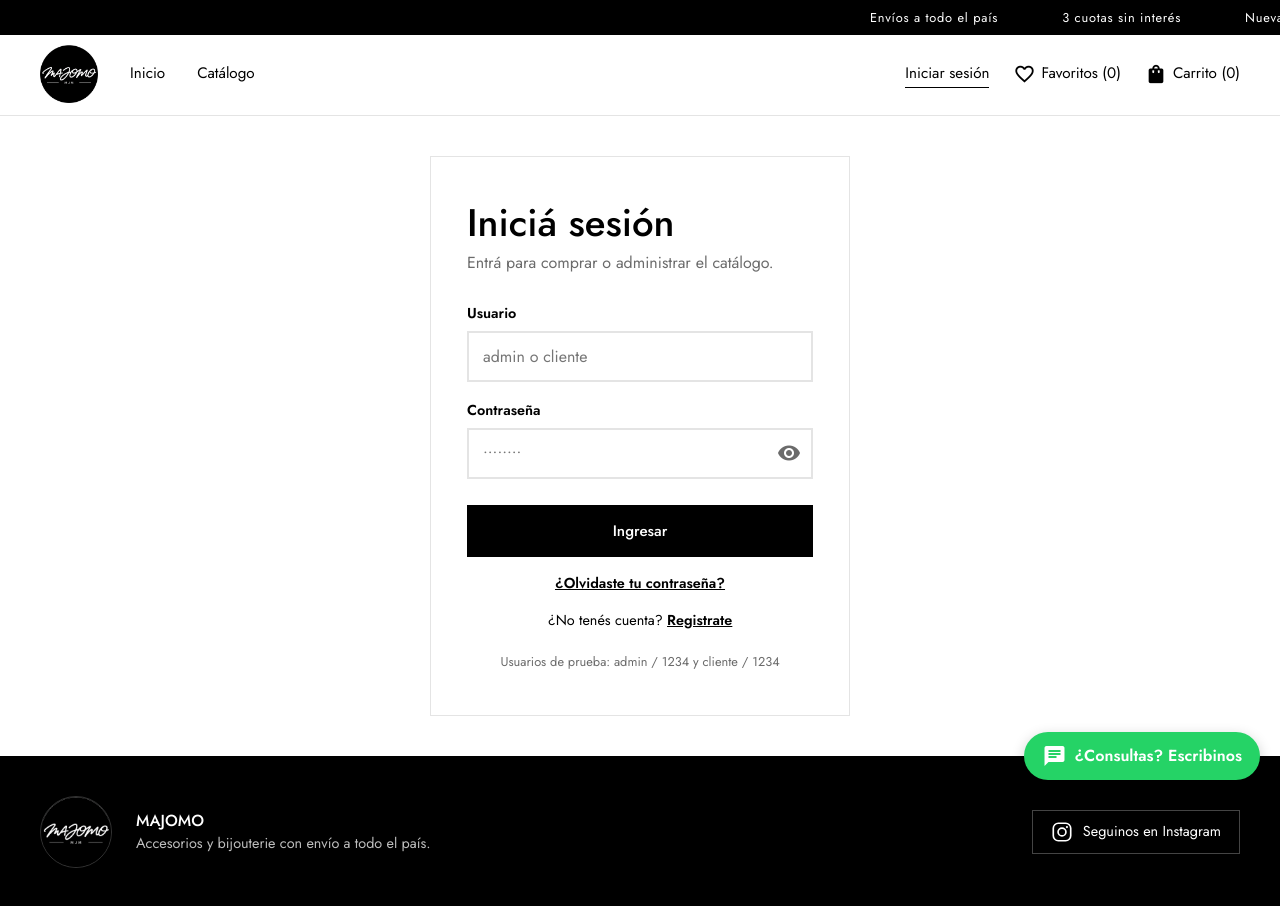
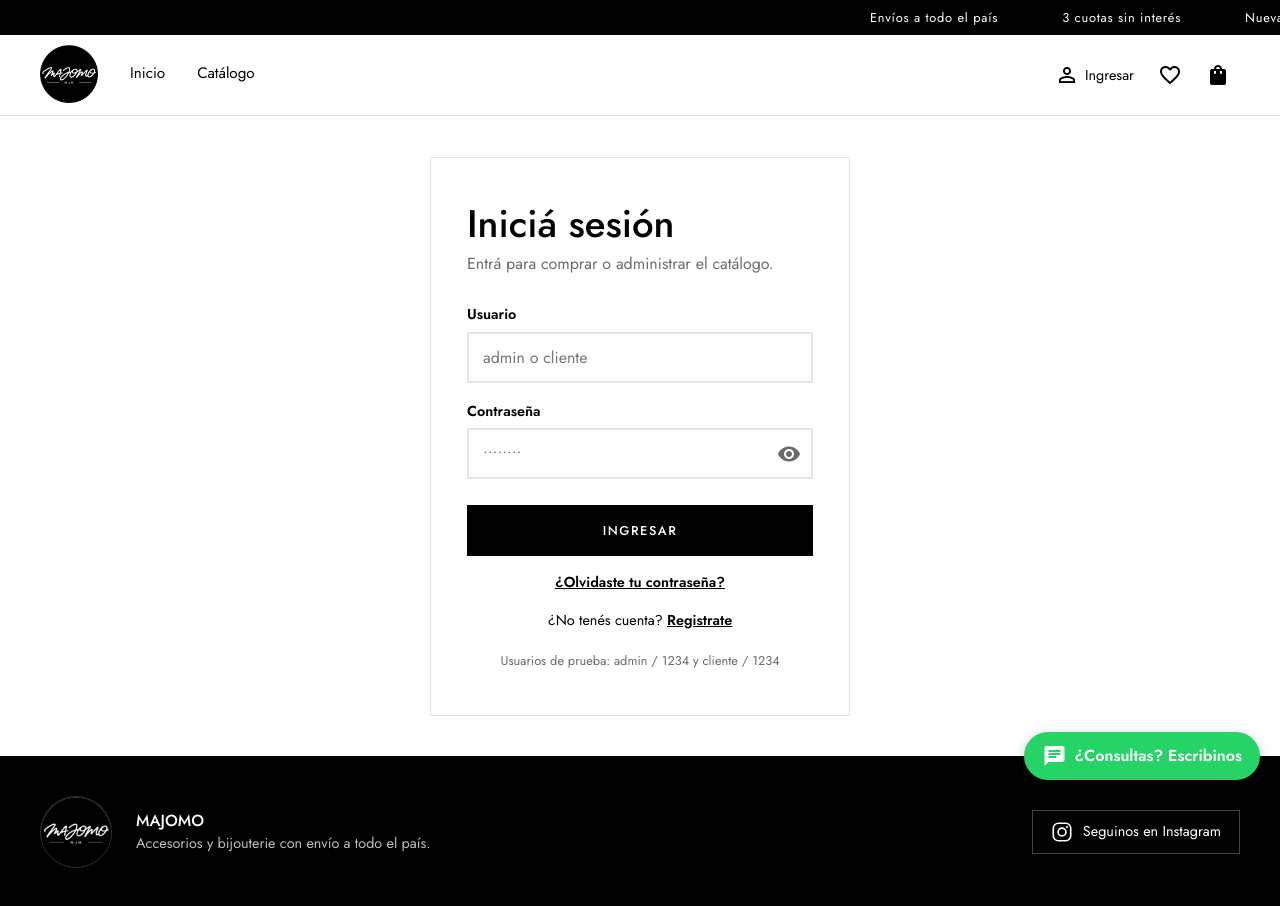
Before and after one commit to brisa10112002/accesorios-app, an Angular app: page /login in a window 1280 px wide. Shown: the top 906 px of the page. Built offline with nearby package versions, Linux system fonts and the light colour scheme.

Commit message:
cambios de estilo

```diff
--- a/src/app/app.html
+++ b/src/app/app.html
@@ -20,18 +20,44 @@
 
   <div class="nav-derecha">
     @if (authService.estaLogueado()) {
-      <span class="nav-usuario">Hola, {{ authService.usuario()?.nombre }}</span>
-      <button class="nav-salir" (click)="cerrarSesion()">Cerrar sesión</button>
+      <div class="cuenta">
+        <button class="nav-icono" (click)="menuAbierto.set(!menuAbierto())" [attr.aria-expanded]="menuAbierto()" aria-label="Mi cuenta">
+          <span class="material-icons" aria-hidden="true">person_outline</span>
+          <span class="nav-icono-texto">{{ authService.usuario()?.nombre }}</span>
+        </button>
+
+        @if (menuAbierto()) {
+          <div class="cuenta-fondo" (click)="menuAbierto.set(false)"></div>
+          <div class="cuenta-menu">
+            <p class="cuenta-saludo">Hola, {{ authService.usuario()?.nombre }}</p>
+            @if (authService.getRol() === 'admin') {
+              <a routerLink="/admin" (click)="menuAbierto.set(false)">Panel de admin</a>
+            }
+            <a routerLink="/favoritos" (click)="menuAbierto.set(false)">Mis favoritos</a>
+            <a routerLink="/carrito" (click)="menuAbierto.set(false)">Mi carrito</a>
+            <button (click)="cerrarSesion()">Cerrar sesión</button>
+          </div>
+        }
+      </div>
     } @else {
-      <a routerLink="/login" routerLinkActive="activo">Iniciar sesión</a>
+      <a routerLink="/login" class="nav-icono" aria-label="Iniciar sesión">
+        <span class="material-icons" aria-hidden="true">person_outline</span>
+        <span class="nav-icono-texto">Ingresar</span>
+      </a>
     }
-    <a routerLink="/favoritos" routerLinkActive="activo" class="nav-carrito">
+
+    <a routerLink="/favoritos" class="nav-icono" [attr.aria-label]="'Favoritos: ' + favoritosService.cantidad()">
       <span class="material-icons" aria-hidden="true">favorite_border</span>
-      Favoritos ({{ favoritosService.cantidad() }})
+      @if (favoritosService.cantidad() > 0) {
+        <span class="nav-contador">{{ favoritosService.cantidad() }}</span>
+      }
     </a>
-    <a routerLink="/carrito" routerLinkActive="activo" class="nav-carrito">
+
+    <a routerLink="/carrito" class="nav-icono" [attr.aria-label]="'Carrito: ' + carritoService.cantidadTotal()">
       <span class="material-icons" aria-hidden="true">shopping_bag</span>
-      Carrito ({{ carritoService.cantidadTotal() }})
+      @if (carritoService.cantidadTotal() > 0) {
+        <span class="nav-contador">{{ carritoService.cantidadTotal() }}</span>
+      }
     </a>
   </div>
 </nav>
--- a/src/app/app.ts
+++ b/src/app/app.ts
@@ -1,4 +1,4 @@
-import { Component, inject } from '@angular/core';
+import { Component, inject, signal } from '@angular/core';
 import { Router, RouterOutlet, RouterLink, RouterLinkActive } from '@angular/router';
 import { CarritoService } from './shared/services/carrito';
 import { AuthService } from './shared/services/auth';
@@ -17,7 +17,10 @@ export class App {
   favoritosService = inject(FavoritosService);
   private router = inject(Router);
 
+  menuAbierto = signal(false);
+
   cerrarSesion() {
+    this.menuAbierto.set(false);
     this.authService.logout();
     this.router.navigate(['/principal']);
   }
--- a/src/app/features/catalogo/detalle/detalle.css
+++ b/src/app/features/catalogo/detalle/detalle.css
@@ -160,9 +160,15 @@
   }
 }
 
+.detalle-info .btn {
+  width: 100%;
+  max-width: 320px;
+}
+
 .detalle-favorito {
   display: flex;
   align-items: center;
+  justify-content: center;
   gap: 8px;
   margin-top: 10px;
 }
--- a/src/styles.css
+++ b/src/styles.css
@@ -116,35 +116,110 @@ nav a.nav-logo {
   margin-left: auto;
   display: flex;
   align-items: center;
-  gap: 24px;
+  gap: 4px;
 }
 
-.nav-usuario {
-  color: var(--gris);
-  font-size: 0.9rem;
-  white-space: nowrap;
-}
-
-.nav-salir {
-  background: none;
-  border: none;
-  color: var(--negro);
-  font: 0.95rem var(--fuente);
-  cursor: pointer;
-  white-space: nowrap;
-  text-decoration: underline;
-  text-underline-offset: 4px;
-}
-
-nav a.nav-carrito {
+.nav-icono {
+  position: relative;
   display: flex;
   align-items: center;
   gap: 6px;
-  white-space: nowrap;
+  background: none;
+  border: none;
+  padding: 8px 10px;
+  color: var(--negro);
+  font: 0.9rem var(--fuente);
+  cursor: pointer;
+  transition: background-color 0.2s;
 }
 
-.nav-carrito .material-icons {
-  font-size: 22px;
+nav a.nav-icono {
+  border-bottom: none;
+  padding-bottom: 8px;
+}
+
+.nav-icono:hover {
+  background-color: var(--gris-claro);
+}
+
+.nav-icono .material-icons {
+  font-size: 24px;
+}
+
+.nav-contador {
+  position: absolute;
+  top: 0;
+  right: -2px;
+  min-width: 17px;
+  height: 17px;
+  padding: 0 4px;
+  border-radius: 9px;
+  box-shadow: 0 0 0 2px var(--blanco);
+  background-color: var(--negro);
+  color: var(--blanco);
+  font-size: 0.65rem;
+  font-weight: 600;
+  display: flex;
+  align-items: center;
+  justify-content: center;
+}
+
+.cuenta {
+  position: relative;
+}
+
+.cuenta-fondo {
+  position: fixed;
+  inset: 0;
+  z-index: 20;
+}
+
+.cuenta-menu {
+  position: absolute;
+  right: 0;
+  top: calc(100% + 10px);
+  z-index: 21;
+  min-width: 210px;
+  background-color: var(--blanco);
+  border: 1px solid var(--linea);
+  box-shadow: 0 12px 30px rgba(0, 0, 0, 0.08);
+  padding: 6px 0;
+  display: flex;
+  flex-direction: column;
+}
+
+.cuenta-saludo {
+  padding: 12px 18px;
+  font-weight: 600;
+  border-bottom: 1px solid var(--linea);
+  margin-bottom: 6px;
+}
+
+.cuenta-menu a,
+.cuenta-menu button {
+  padding: 10px 18px;
+  background: none;
+  border: none;
+  text-align: left;
+  font: 0.9rem var(--fuente);
+  color: var(--negro);
+  text-decoration: none;
+  cursor: pointer;
+}
+
+nav .cuenta-menu a {
+  border-bottom: none;
+}
+
+.cuenta-menu a:hover,
+.cuenta-menu button:hover {
+  background-color: var(--gris-claro);
+}
+
+.cuenta-menu button {
+  border-top: 1px solid var(--linea);
+  margin-top: 6px;
+  padding-top: 12px;
 }
 
 /* Botones */
@@ -154,8 +229,10 @@ nav a.nav-carrito {
   background-color: var(--negro);
   color: var(--blanco);
   border: 1px solid var(--negro);
-  padding: 14px 32px;
-  font: 500 0.95rem var(--fuente);
+  padding: 15px 34px;
+  font: 500 0.8rem var(--fuente);
+  text-transform: uppercase;
+  letter-spacing: 0.12em;
   text-decoration: none;
   text-align: center;
   cursor: pointer;
@@ -284,9 +361,16 @@ nav a.nav-carrito {
   }
 
   .nav-derecha {
-    margin-left: 0;
-    flex-wrap: wrap;
-    gap: 10px 18px;
+    margin-left: auto;
+    gap: 0;
+  }
+
+  .nav-icono-texto {
+    display: none;
+  }
+
+  .nav-icono {
+    padding: 8px;
   }
 
   .pagina {
```
